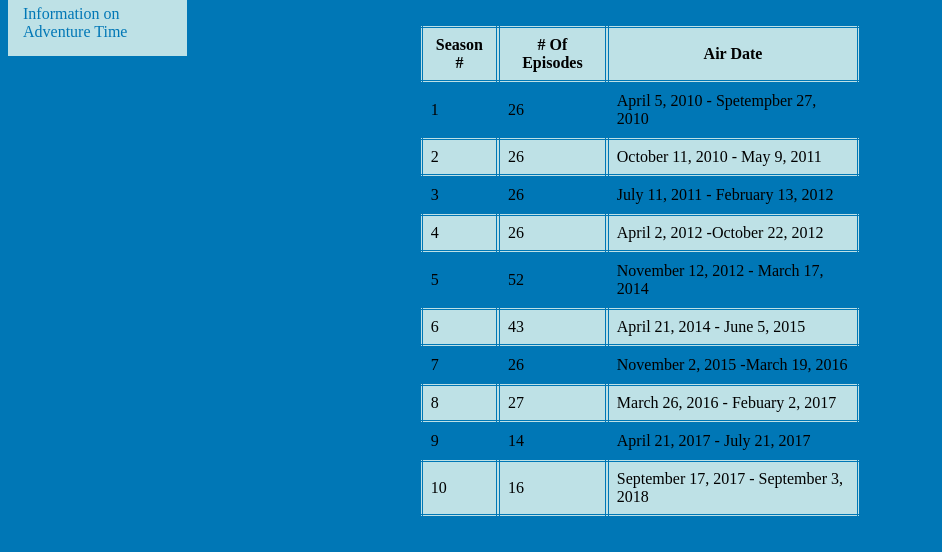
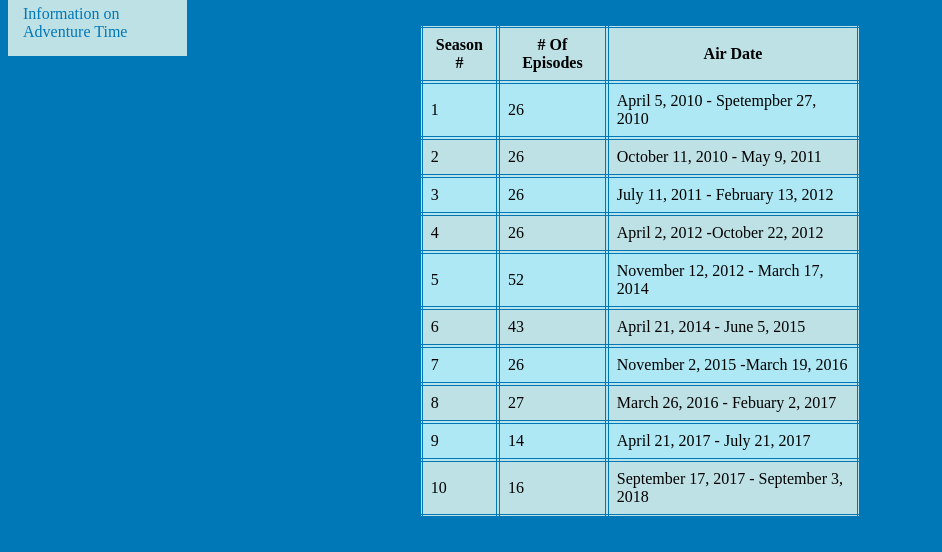
Before and after one commit to WVCS/index-akhel03, a plain HTML site: page page3.html in a window 1280 px wide. Shown: the part 198-750 px from the top of the page, without its empty margins (0-942 px from the left). Drawn offline with Linux system fonts and the light colour scheme.

Commit message:
paste in even color for table

```diff
--- a/page3.html
+++ b/page3.html
@@ -97,7 +97,9 @@
   border-collapse: collapse;
   padding: 8px;
 }
-
+tr:nth-child(even) {
+  background-color: #ade8f4;
+}
 tr:nth-child(odd) {
   background-color:#bee1e6 ;
 }
```
